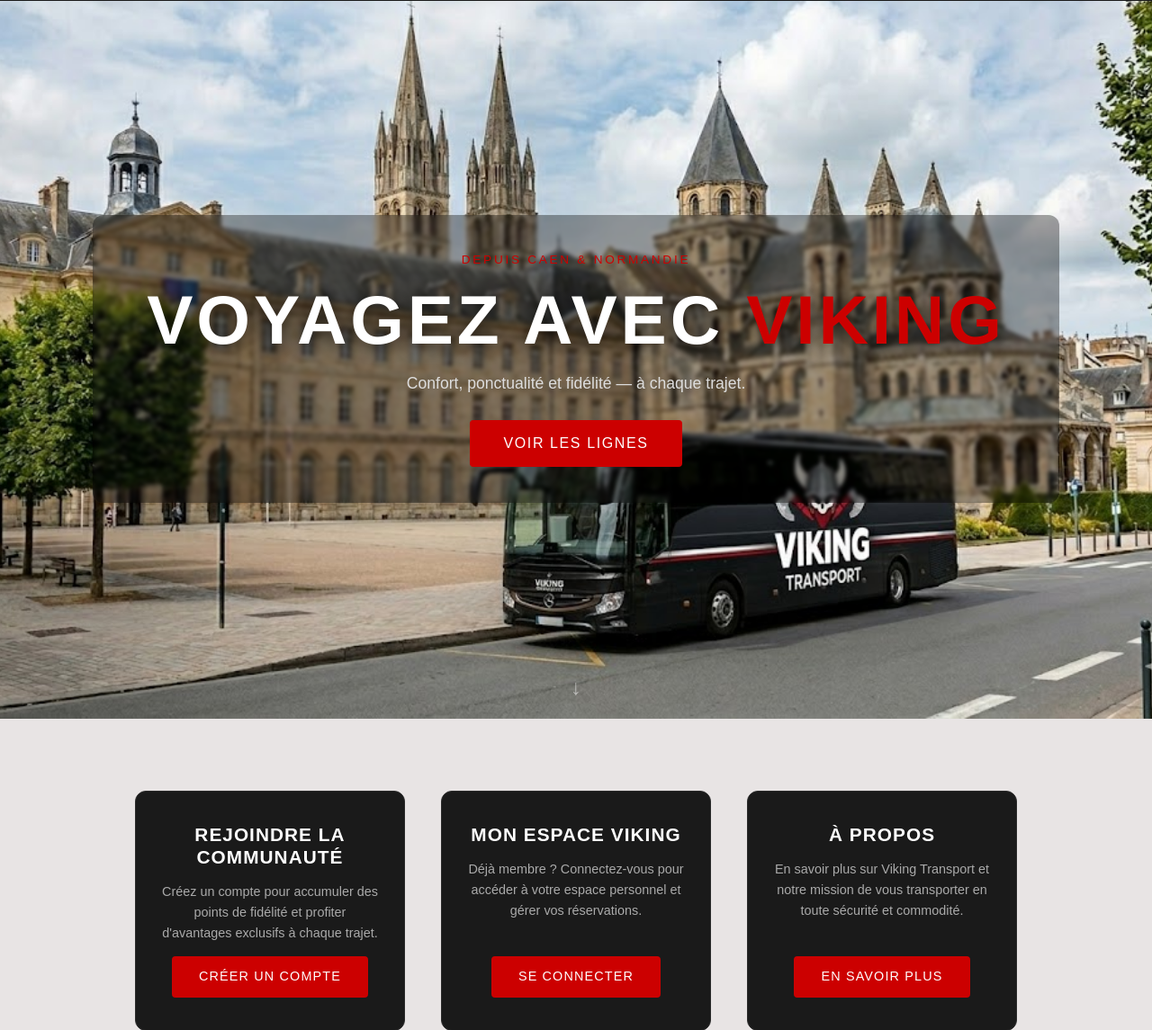
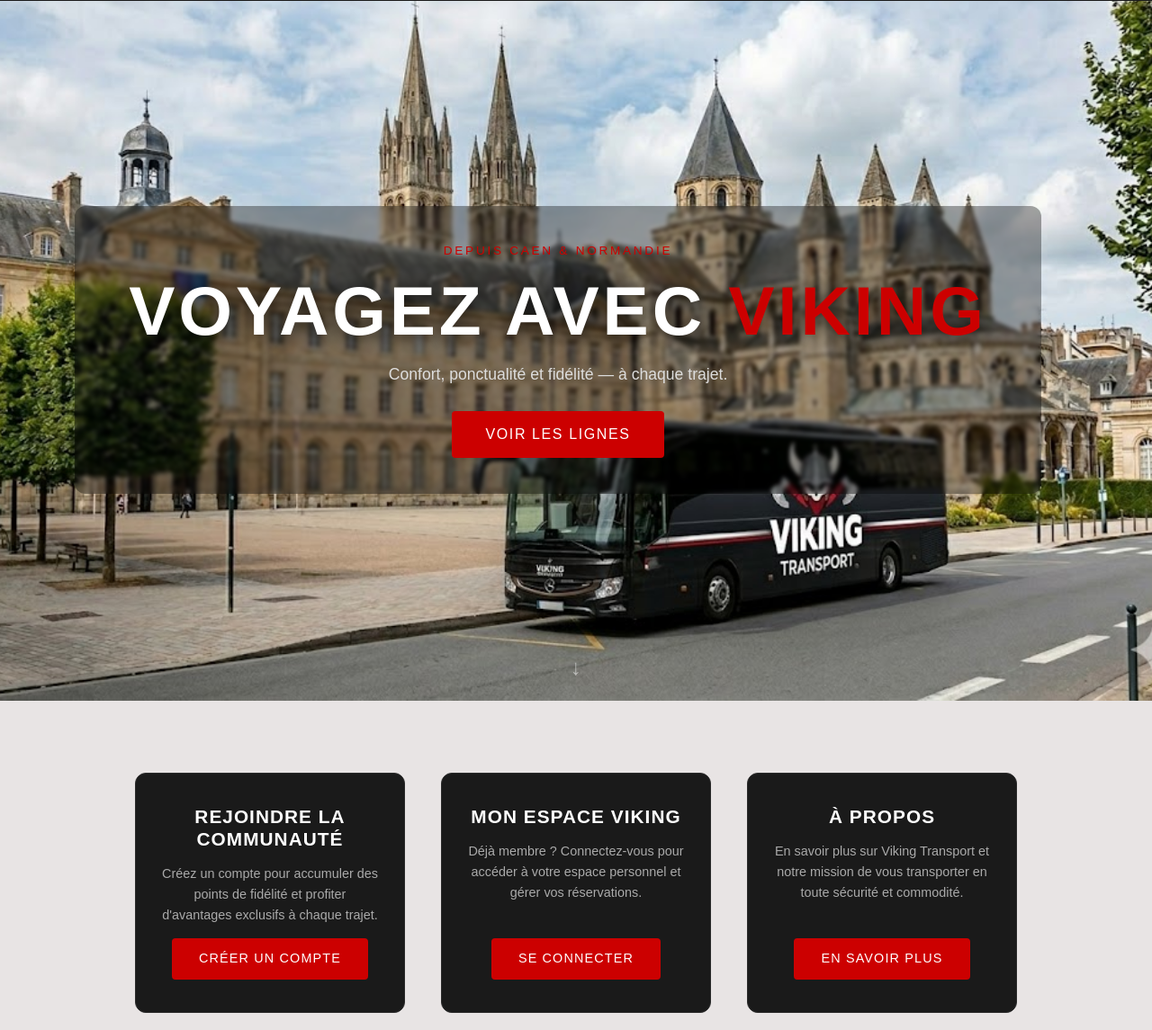
Before and after one commit to Paul272007/SAE_2_456, a PHP site: page / in a window 1280 px wide. Shown: the part 76-1221 px from the top of the page at 90% size. Run offline with PHP 8.4, Linux system fonts and the light colour scheme.

Commit message:
correction style

```diff
--- a/styles/Home.css
+++ b/styles/Home.css
@@ -1,7 +1,7 @@
 .home {
     position: relative;
     width: 100%;
-    height: 100vh;
+    height: 97.5vh;
     margin-top:0px;
     display: flex;
     align-items: center;
@@ -94,6 +94,23 @@
     font-size: 1.5rem;
     color: rgba(255,255,255,0.5);
     animation: bounce 2s infinite;
+    cursor: pointer;
+    width: 40px;
+    height: 40px;
+    display: flex;
+    align-items: center;
+    justify-content: center;
+    border-radius: 50%;
+    border: 2px solid transparent;
+    transition: color 0.3s, border-color 0.3s;
+    text-decoration: none;
+}
+
+.home-scroll-hint:hover {
+    color: #cc0000;
+    border-color: #cc0000;
+    animation-play-state: paused;
+    text-decoration: none;
 }
 
 @keyframes bounce {
--- a/views/Home.twig
+++ b/views/Home.twig
@@ -11,7 +11,9 @@
                 <p class="home-sub">Confort, ponctualité et fidélité — à chaque trajet.</p>
                 <a href="index.php?route=lines" class="btn btn-hero">Voir les lignes</a>
             </div>
-            <div class="home-scroll-hint">↓</div>
+            <section class="carte-section" id="cartes">
+                <a href="#cartes" class="home-scroll-hint">↓</a>
+            </section>
         </section>
 
         <!-- CARTES INSCRIPTION / CONNEXION -->
```
